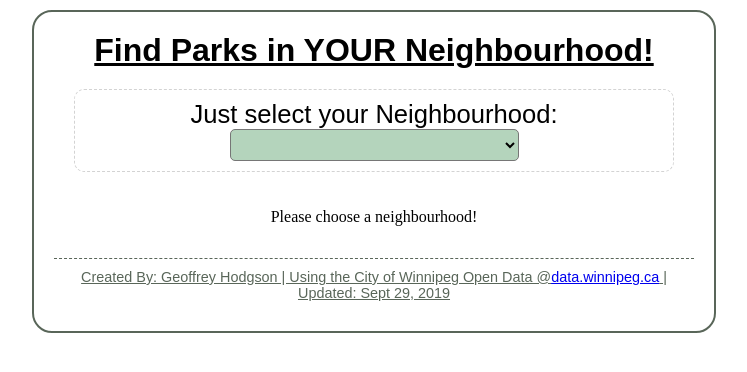
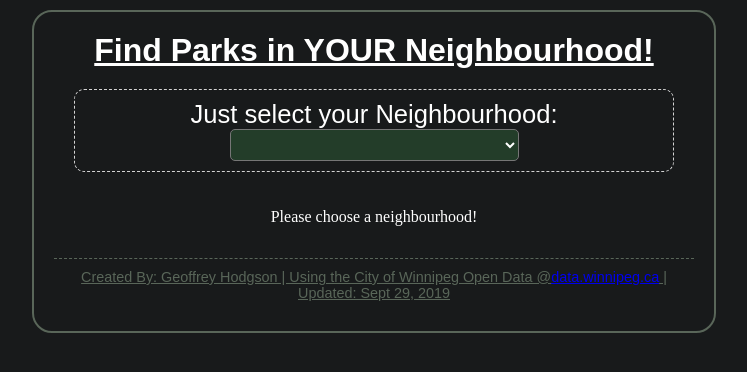
Before and after one commit to gphodgson/FindParks, a PHP site: page / in a window 1280 px wide. Shown: the top 372 px of the page, without its empty margins (266-1013 px from the left). Run offline with PHP 8.4, Linux system fonts and the light colour scheme; lists and menus that the app fills with data are empty.

Commit message:
V1.2
-changed to a dark theme
-made parks change color and size when  hovered over.

```diff
--- a/css/main.css
+++ b/css/main.css
@@ -1,6 +1,8 @@
 body{
     margin: 0px;
     padding: 0px;
+
+    background: #181A1B;
 }
 
 #wrapper{
@@ -13,6 +15,8 @@ body{
 }
 
     #wrapper header{
+        color: white;
+
         font-weight: bolder;
         font-size: 2em;
         font-family: sans-serif;
@@ -45,6 +49,8 @@ body{
 
         border: 1px dashed lightgrey;
         border-radius: 10px;
+
+        color: white;
     }
 
     #wrapper #selectNeighbourhood select{
@@ -56,7 +62,8 @@ body{
         font-family: sans-serif;
         text-align: center;
 
-        background-color: #b4d4bc;
+        background-color: #233D29;
+        color: white;
 
     }
 
@@ -68,16 +75,37 @@ body{
         flex-wrap: wrap;
         justify-content: space-around;
     }
+        #wrapper #parkList p{
+            color: white;
+        }
 
         #wrapper #parkList .park{
             margin: 5px;
             padding: 5px;
             width: 250px;
+            height:200px;
 
             border: 2px dashed grey;
+
+            text-align: center;
+
+            transition-property: all;
+            transition-duration: 0.5s;
+        }
+
+        #wrapper #parkList .park:hover{
+            flex: 0 0 100%;
+
+            width: 290px;
+            height: 300px;
+
+            font-size: 1.5em;
+            background-color: #233D29;
         }
 
             #parkList .park .parkName{
+                margin-top: 10px;
+
                 font-weight: bolder;
                 font-size: 1.3em;
                 font-family: sans-serif;
```
